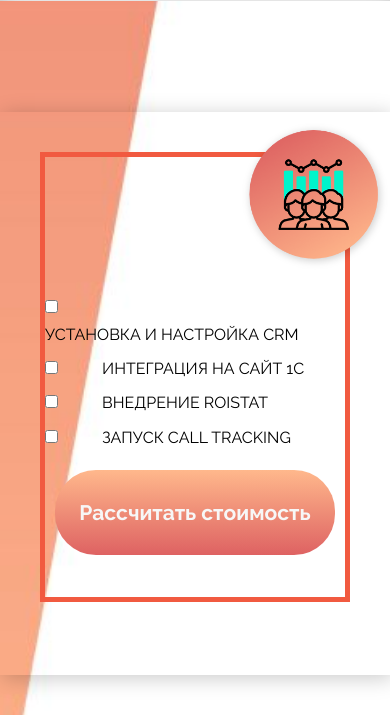
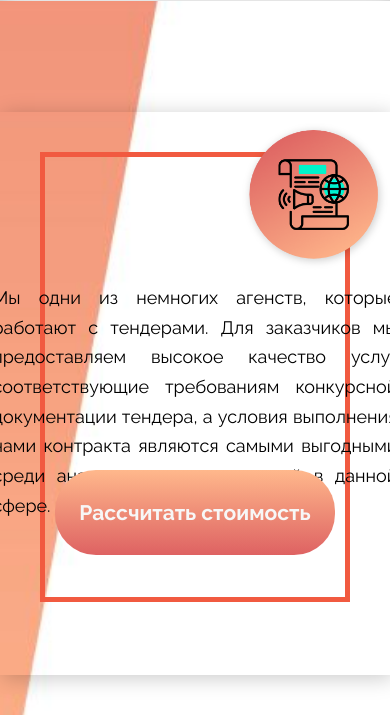
Before and after one commit to zinovyevaleks/TLSmedia, a PHP site: page / in a window 390 px wide; the page is wider, and only the part inside the window is pictured. Shown: the part 5584-6299 px from the top of that part. Run offline with PHP 8.4, Linux system fonts and the light colour scheme; some web fonts are replaced.

Commit message:
Мелкие доработки адаптива и пара багов

```diff
--- a/app/index.html
+++ b/app/index.html
@@ -222,9 +222,9 @@
 				</div>
 				<div class="col-lg-7 services_rigth">
 					<div class="tab-content" id="nav-tabContent">
-						<div class="tab-pane fade " id="tender" role="tabpanel">
+						<div class="tab-pane fade show active" id="tender" role="tabpanel">
 							<img src="./img/tender_icon.png" alt="Тендер">
-							<form action="#">
+							<form action="#" >
 								<p>Мы одни из немногих агенств, которые работают с тендерами.
 									Для заказчиков мы предоставляем высокое качество услуг
 									соответствующие требованиям конкурсной документации тендера,
@@ -236,28 +236,28 @@
 						</div>
 						<div class="tab-pane fade" id="marketing" role="tabpanel">
 							<img src="./img/iMarketing_icon.png" alt="Интернет-маркетинг">
-							<form action="#">
+							<form>
 								<div class="form_content">
 									<div class="form-check">
-										<input class="form-check-input" type="checkbox" value="" id="defaultCheck1">
-										<label class="form-check-label" for="defaultCheck1">
+										<input class="form-check-input" type="checkbox" value="НАСТРОЙКА И ВЕДЕНИЕ РЕКЛАМЫ" id="adds">
+										<label class="form-check-label" for="adds">
 											НАСТРОЙКА И ВЕДЕНИЕ РЕКЛАМЫ
 										</label>
 									</div>
 									<div class="form-check">
-										<input class="form-check-input" type="checkbox" value="" id="defaultCheck1">
+										<input class="form-check-input" type="checkbox" value="ВНЕДРЕНИЕ СКВОЗНОЙ АНАЛИТИКИ" id="defaultCheck1">
 										<label class="form-check-label" for="defaultCheck1">
 											ВНЕДРЕНИЕ СКВОЗНОЙ АНАЛИТИКИ
 										</label>
 									</div>
 									<div class="form-check">
-										<input class="form-check-input" type="checkbox" value="" id="defaultCheck1">
+										<input class="form-check-input" type="checkbox" value="ПРОГНОЗ ТРАФИКА И БЮДЖЕТА" id="defaultCheck1">
 										<label class="form-check-label" for="defaultCheck1">
 											ПРОГНОЗ ТРАФИКА И БЮДЖЕТА
 										</label>
 									</div>
 									<div class="form-check">
-										<input class="form-check-input" type="checkbox" value="" id="defaultCheck1">
+										<input class="form-check-input" type="checkbox" value="СОЗДАНИЕ АВТОВОРОНОК" id="defaultCheck1">
 										<label class="form-check-label" for="defaultCheck1">
 											СОЗДАНИЕ АВТОВОРОНОК
 										</label>
@@ -426,7 +426,7 @@
 								<button class="btn" type="submit">Рассчитать стоимость</button>
 							</form>
 						</div>
-						<div class="tab-pane fade show active" id="system-implementation" role="tabpanel">
+						<div class="tab-pane fade" id="system-implementation" role="tabpanel">
 							<img src="./img/implementation_icon.png" alt="SMM маркетинг">
 							<form action="#">
 								<div class="form_content">
@@ -621,7 +621,7 @@
 					</div>
 				</div>
 				<div class="row">
-					<div class="col-md-4">
+					<div class="col-lg-4">
 						<div class="card">
 							<div class="card-head">
 								<img src="./img/cms_icon.png" alt="CMS image">
@@ -635,7 +635,7 @@
 							</div>
 						</div>
 					</div>
-					<div class="col-md-4">
+					<div class="col-lg-4">
 						<div class="card">
 							<div class="card-head">
 								<img src="./img/diagram_icon.png" alt="Diagram image">
@@ -646,7 +646,7 @@
 							</div>
 						</div>
 					</div>
-					<div class="col-md-4">
+					<div class="col-lg-4">
 						<div class="card">
 							<div class="card-head">
 								<img src="./img/mvp_icon.png" alt="MVP image">
--- a/app/scss/_media.scss
+++ b/app/scss/_media.scss
@@ -3,7 +3,12 @@
 // ≥1200px
 @include media-breakpoint-down(lg) {}
 // ≥992px
-@include media-breakpoint-down(md) {}
+@include media-breakpoint-down(md) {
+	.principles .card {
+		margin-top: 30px;
+	}
+
+}
 // ≥768px
 @include media-breakpoint-down(sm) {
 	.btn {
--- a/app/scss/_servises.scss
+++ b/app/scss/_servises.scss
@@ -120,18 +120,18 @@
                      position: relative;
                     content: '';
                     width: 30px;
-                    height: 10px;
+                    height: 30px;
                     background-color: #fff;
                 }
 
                 &:before {
                     top: 18px;
-                    left:-38px;
+                    left:-37px;
                 }
 
                 &:after {
                     top: -14px;
-                    right:-400px;
+                    right:-401px;
                 }
             }
 
```
Also changed, not shown: app/css/main.min.css.
